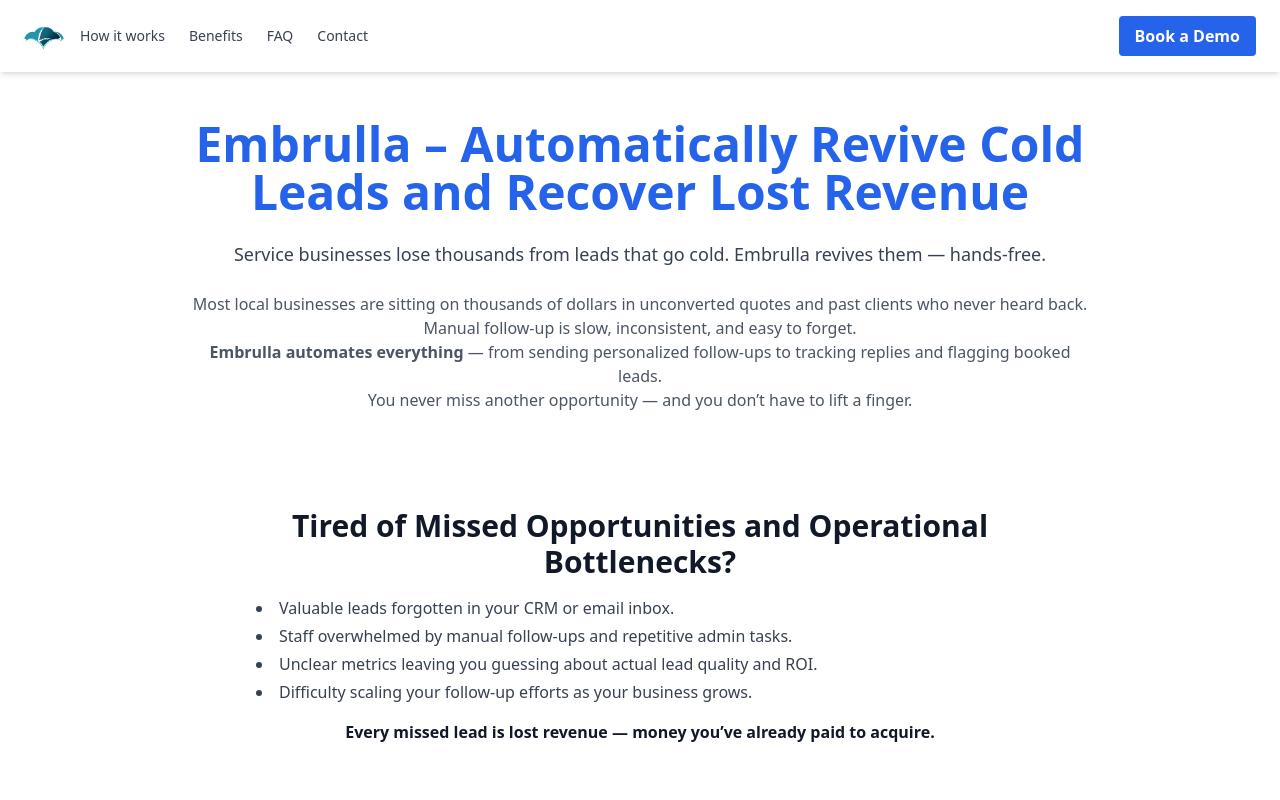
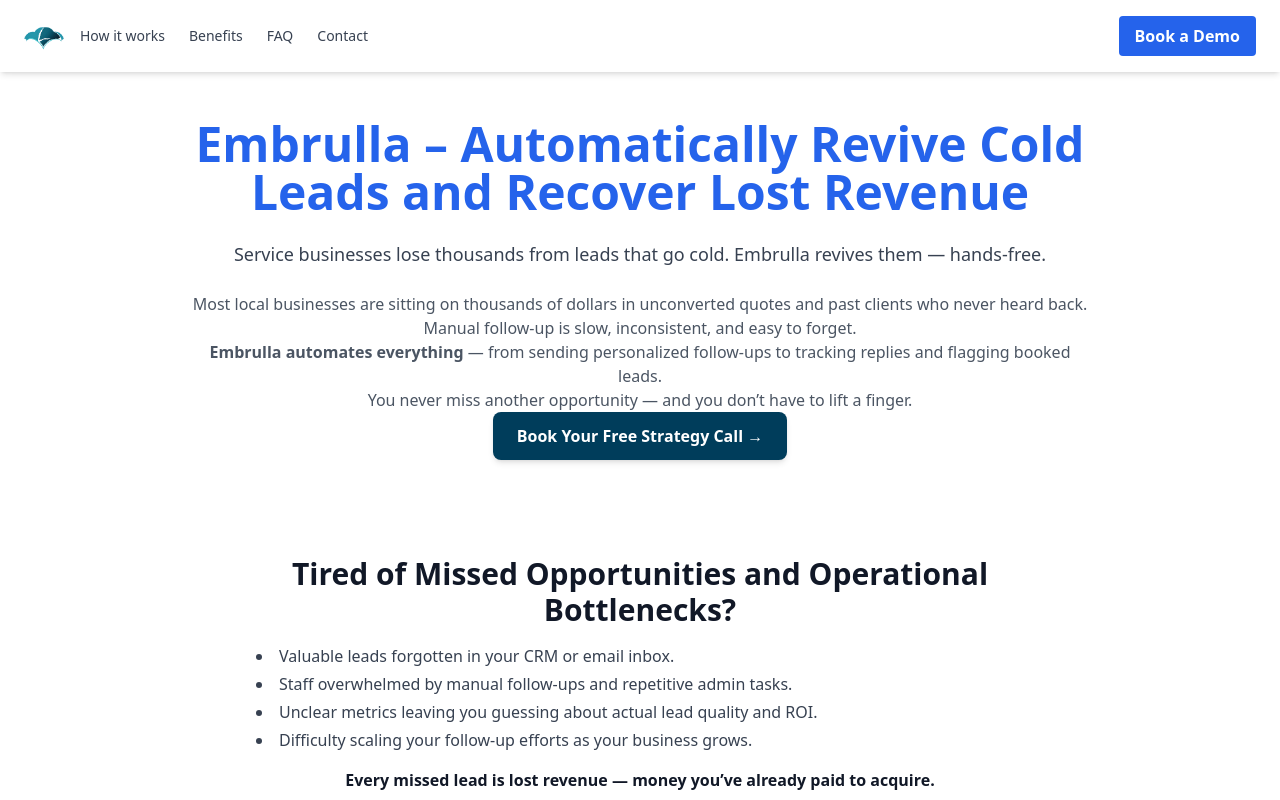
Before and after one commit to Tylersdoiron/v6, a React (Vite) app: page / in a window 1280 px wide. Shown: the top 800 px of the page. Built offline with nearby package versions, Linux system fonts and the light colour scheme.

Commit message:
Update EmbrullaLandingPage.tsx

```diff
--- a/src/EmbrullaLandingPage.tsx
+++ b/src/EmbrullaLandingPage.tsx
@@ -44,6 +44,16 @@
 <p>
   You never miss another opportunity — and you don’t have to lift a finger.
 </p>
+<motion.a
+  href="https://calendly.com/tylerdoiron-embrulla"
+  className="inline-block bg-primary text-white px-6 py-3 rounded-lg font-semibold shadow-md hover:shadow-xl hover:scale-105 transition-all duration-300"
+  whileInView={{ opacity: 1, scale: 1 }}
+  initial={{ opacity: 0, scale: 0.95 }}
+  whileHover={{ scale: 1.05 }}
+  transition={{ duration: 0.3 }}
+>
+  Book Your Free Strategy Call →
+</motion.a>
 
           </p>
         </motion.section>
```
